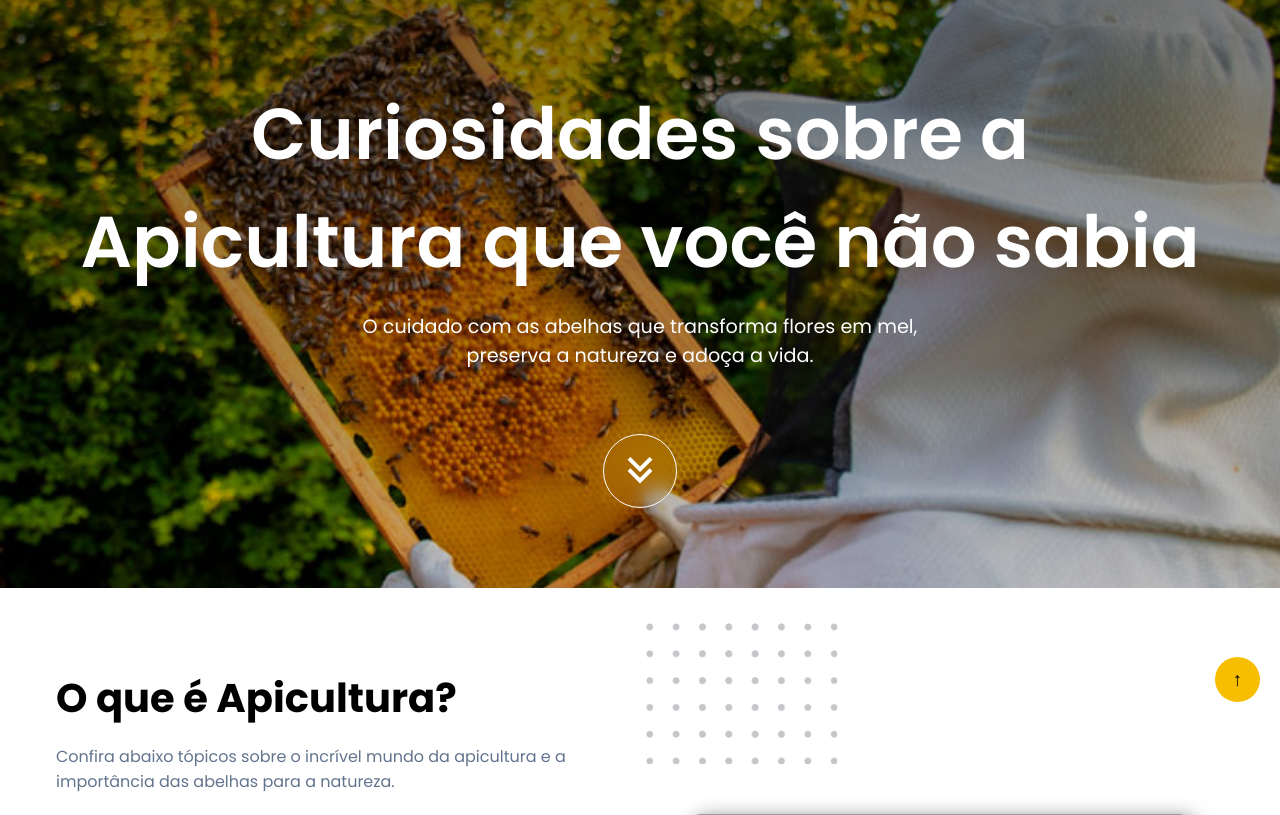
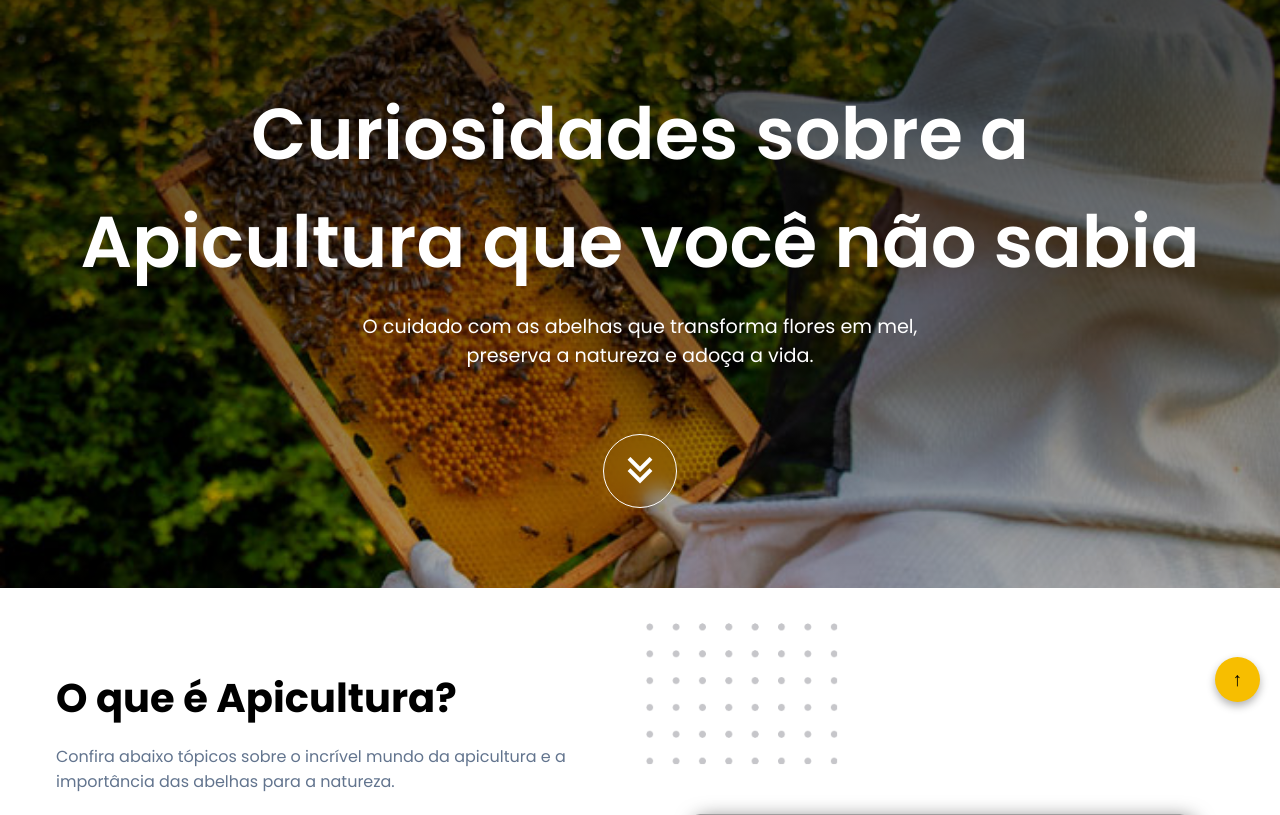
Before and after one commit to lannakamilly/projeto_abepoli, a PHP site: page /curiosidades.php in a window 1280 px wide. Shown: the part 78-893 px from the top of the page. Run offline with PHP 8.4, Linux system fonts and the light colour scheme; grey boxes are pictures that could not be loaded.

Commit message:
alteração css

```diff
--- a/css/apicultura.css
+++ b/css/apicultura.css
@@ -91,8 +91,8 @@ body {
     height: 100%;
     background: linear-gradient(
       to bottom,
-      rgba(0, 0, 0, 0.5),
-      rgba(0, 0, 0, 0.2)
+      rgba(0, 0, 0, 0.7),
+      rgba(0, 0, 0, 0.3)
     );
     z-index: -1;
   }
@@ -613,7 +613,7 @@ body {
   position: fixed;
   bottom: 20px;
   right: 20px;
-    background-color: #F7BE00;
+  background-color: #f7be00;
   color: #000;
   border: none;
   border-radius: 50%;
@@ -621,6 +621,8 @@ body {
   height: 45px;
   font-size: 1.2rem;
   cursor: pointer;
+  box-shadow: 0px 4px 8px rgba(0, 0, 0, 0.3);
+  z-index: 1000;
 }
 
 @media (width < 1200px) {
```
Lines whose indentation alone changed are shown as unchanged.
